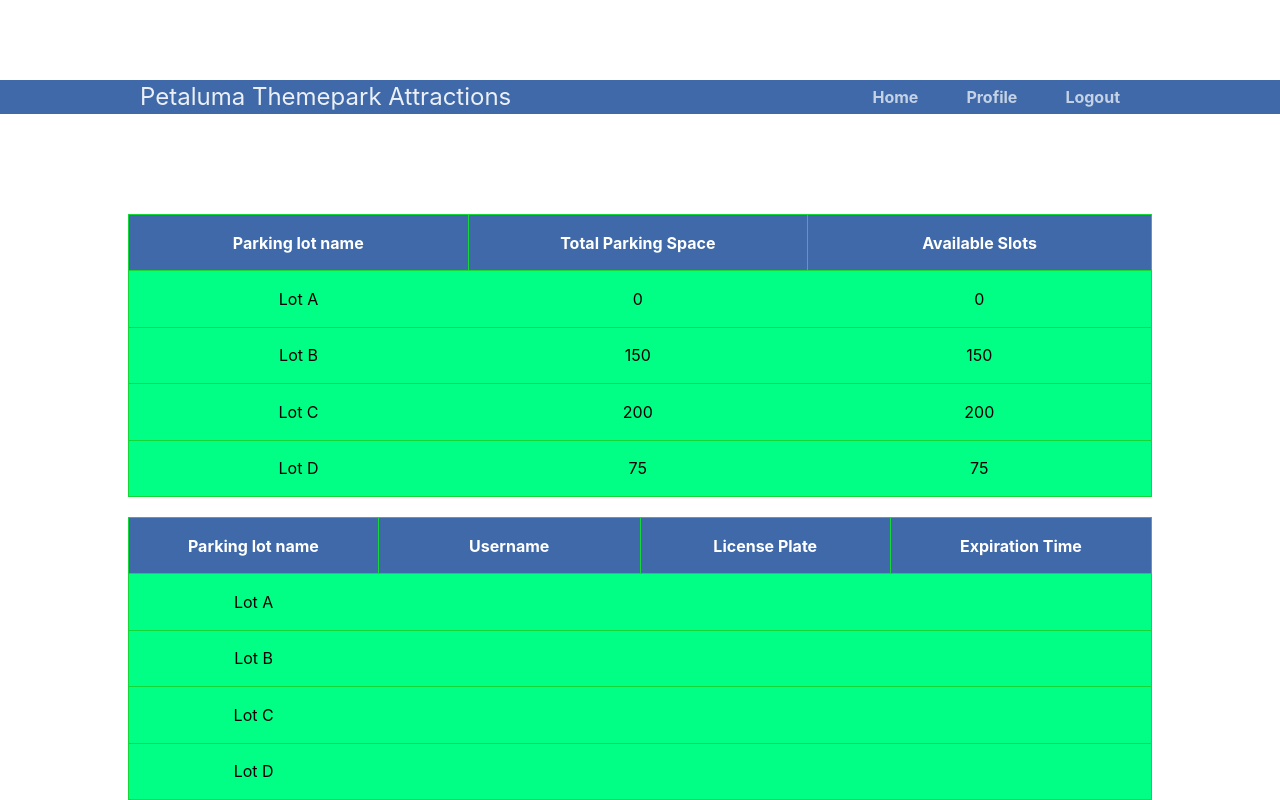
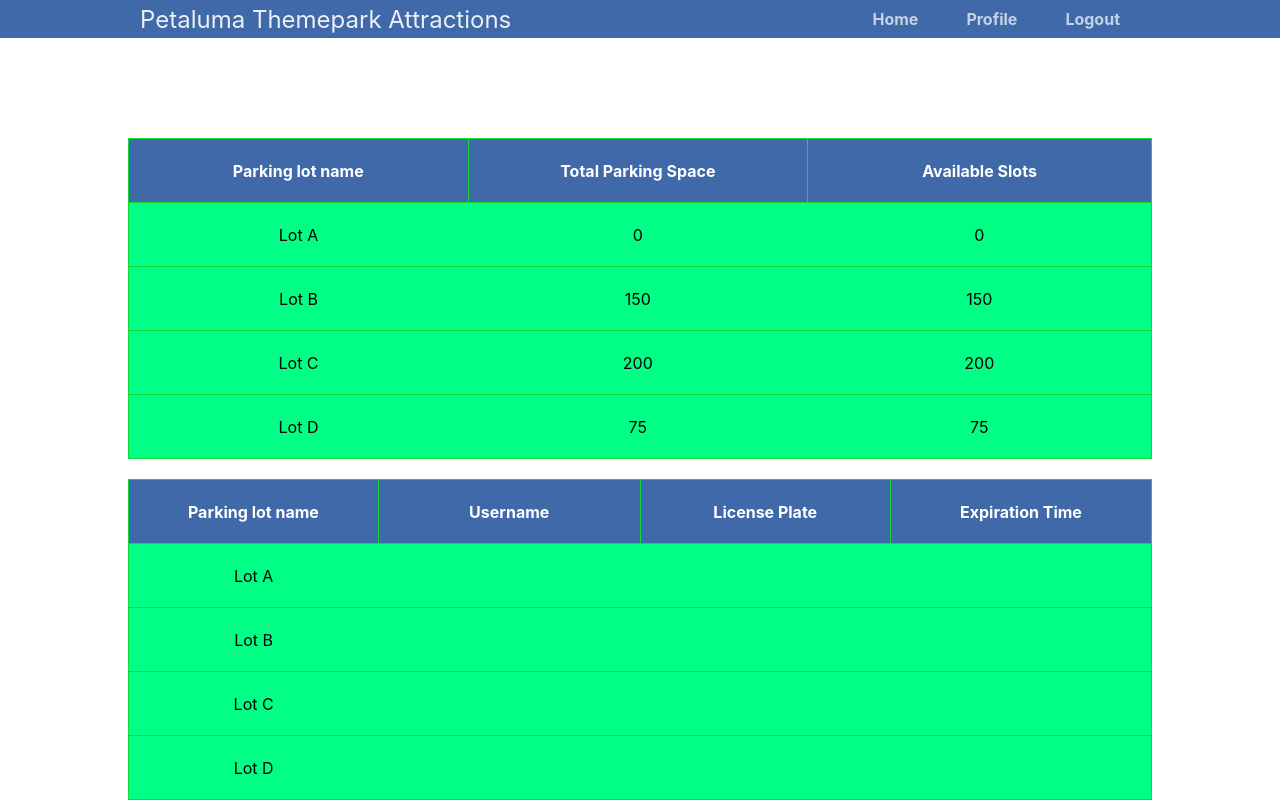
Before and after one commit to mirkwoodia/petaluma, a PHP site: page /Parking_report.php in a window 1280 px wide. Run offline with PHP 8.4, Linux system fonts and the light colour scheme; data comes from the database, SQL or seed files in the repository; data that the repository does not hold is empty.

Commit message:
Update Parking_report.php

```diff
--- a/Parking_report.php
+++ b/Parking_report.php
@@ -7,7 +7,7 @@
 <title>Parking Table</title>
 </head>
 <body>
-<nav class="navtop" style="margin-top:80px">
+<nav class="navtop" style="">
 			<div>
 				<h1>Petaluma Themepark Attractions</h1>
 				<a href="Admin_Portal.html"><i class="fas fa-user-circle"></i>Home</a>
```
